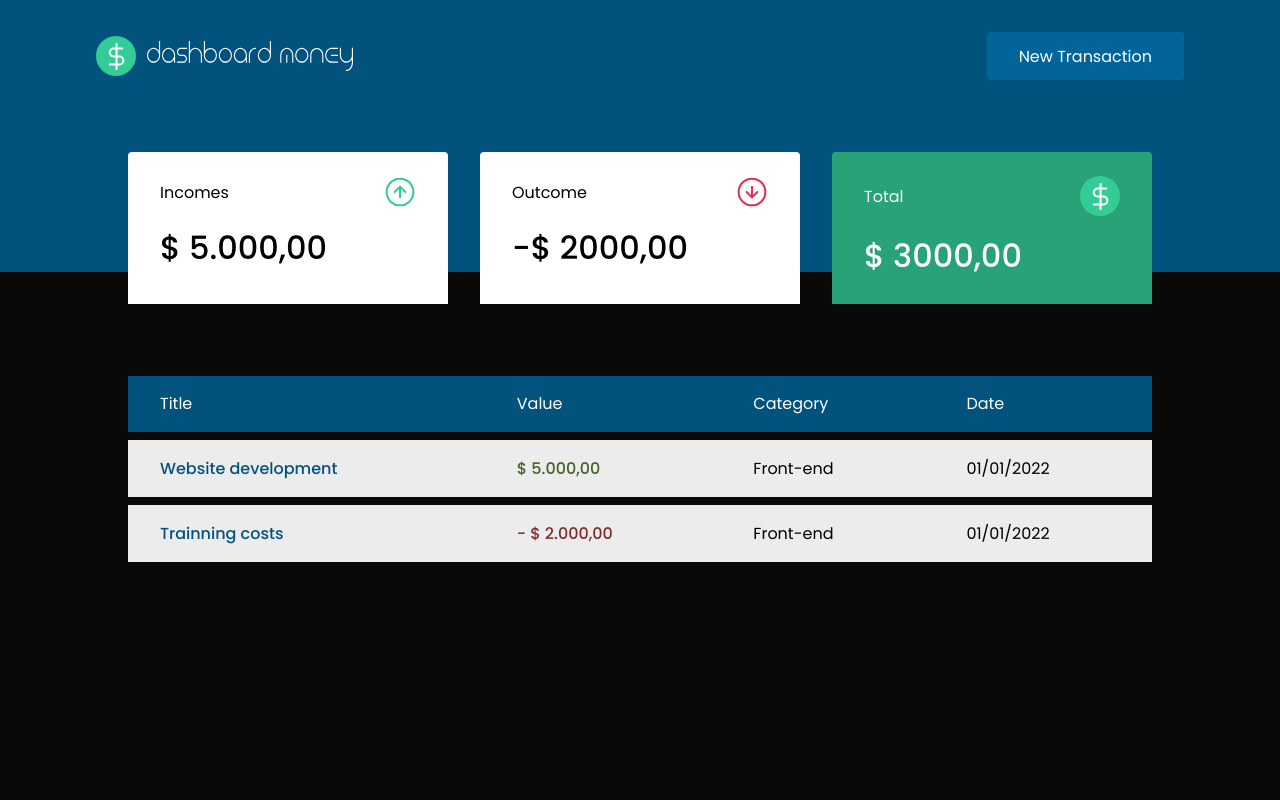
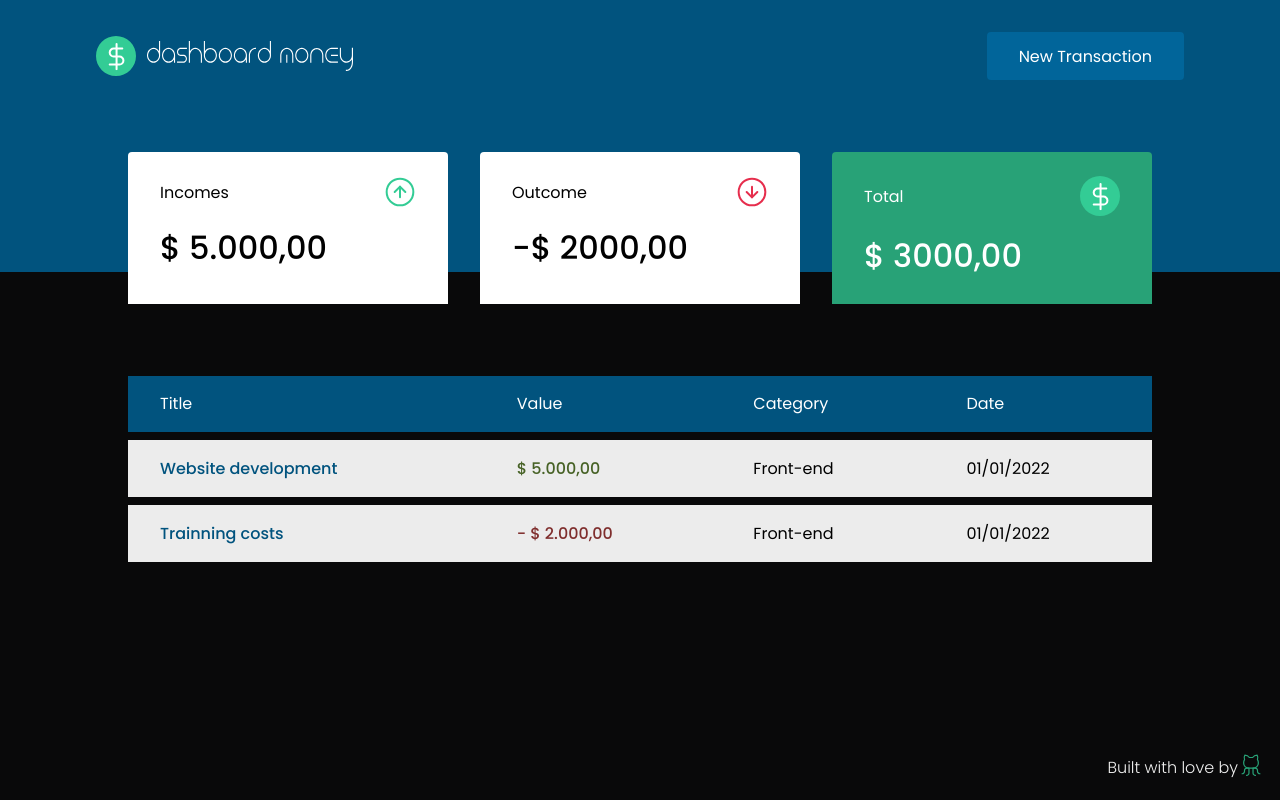
Before and after one commit to BinaryLeo/react_dashboard_money, a React (Create React App) app: page / in a window 1280 px wide. Built offline with nearby package versions, Linux system fonts and the light colour scheme; no server answers; what miragejs would draw is missing.

Commit message:
chore: add footer component

```diff
--- a/package.json
+++ b/package.json
@@ -8,6 +8,7 @@
     "axios": "^0.27.2",
     "html2canvas": "^1.4.1",
     "miragejs": "^0.1.45",
+    "phosphor-react": "^1.4.1",
     "react": "^18.1.0",
     "react-dom": "^18.1.0",
     "react-modal": "^3.15.1",
--- a/src/App.tsx
+++ b/src/App.tsx
@@ -1,6 +1,7 @@
 import React, { useState } from "react";
 import Modal from "react-modal";
 import { Dashboard } from "./components/Dashboard";
+import { Footer } from "./components/Footer";
 import { Header } from "./components/Header";
 import { NewTransactionModal } from "./components/NewTransactionModal";
 import { GlobalStyle } from "./styles/global";
@@ -25,7 +26,7 @@ export function App() {
       onRequestClose={handleCloseNewTransactionModal}
       />
 
-
+   <Footer/>
       <GlobalStyle />
     </>
   );
--- /dev/null
+++ b/src/components/Footer/index.tsx
@@ -0,0 +1,19 @@
+import { Container } from "./styles";
+import { GithubLogo } from "phosphor-react";
+export function Footer() {
+  return (
+    <Container>
+      <p>
+        Built with love by{" "}
+        <a href="https://github.com/binaryleo">
+          <GithubLogo
+         size={26}
+           color="#28A277"
+           alt="github"
+           weight="light"
+            />
+        </a>
+      </p>
+    </Container>
+  );
+}
--- /dev/null
+++ b/src/components/Footer/styles.ts
@@ -0,0 +1,27 @@
+import styled from "styled-components";
+
+export const Container = styled.div`
+  width: 100%;
+  max-width: 1120px;
+  bottom: 0;
+  right: 0;
+  padding: 0 1rem 1rem;
+  position: fixed;
+  display: flex;
+  align-items: center;
+  justify-content: right;
+  color: #f0f0f0;
+  font-weight: 300;
+
+  p {
+    display: flex;
+    align-items: center;
+    justify-content: center;
+    img {
+      width: 1.5rem;
+      img:hover {
+        cursor: pointer;
+      }
+    }
+  }
+`;
```
Also changed, not shown: 1 other file (tests, documents, lock files or other folders).
